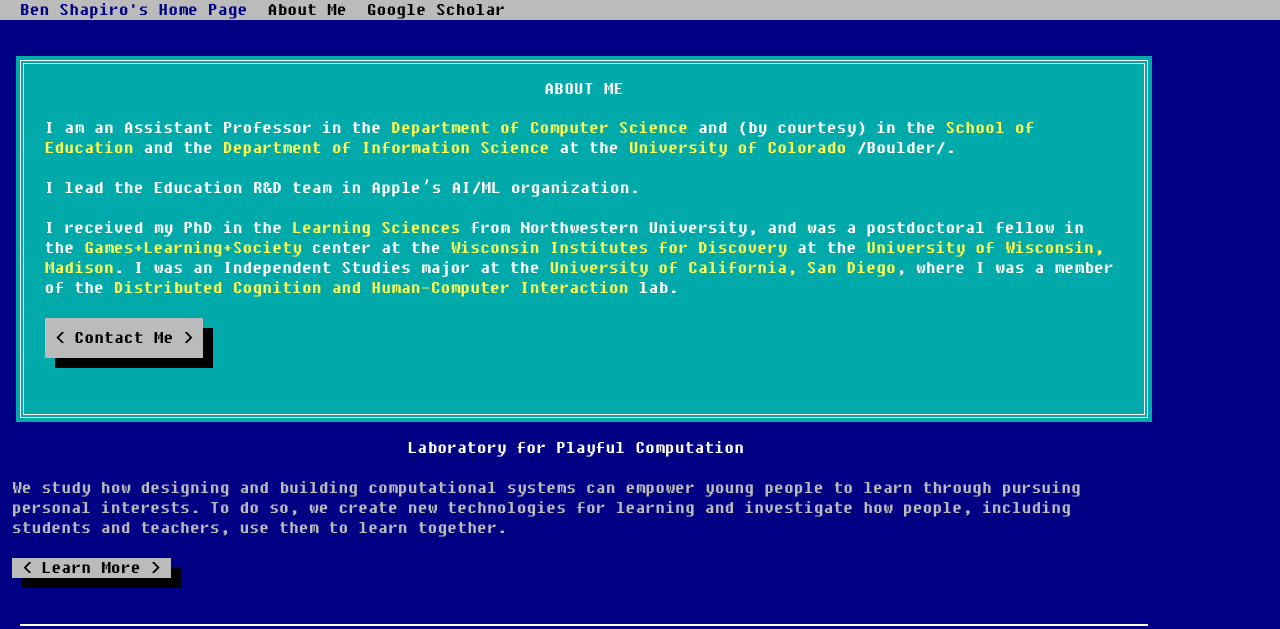
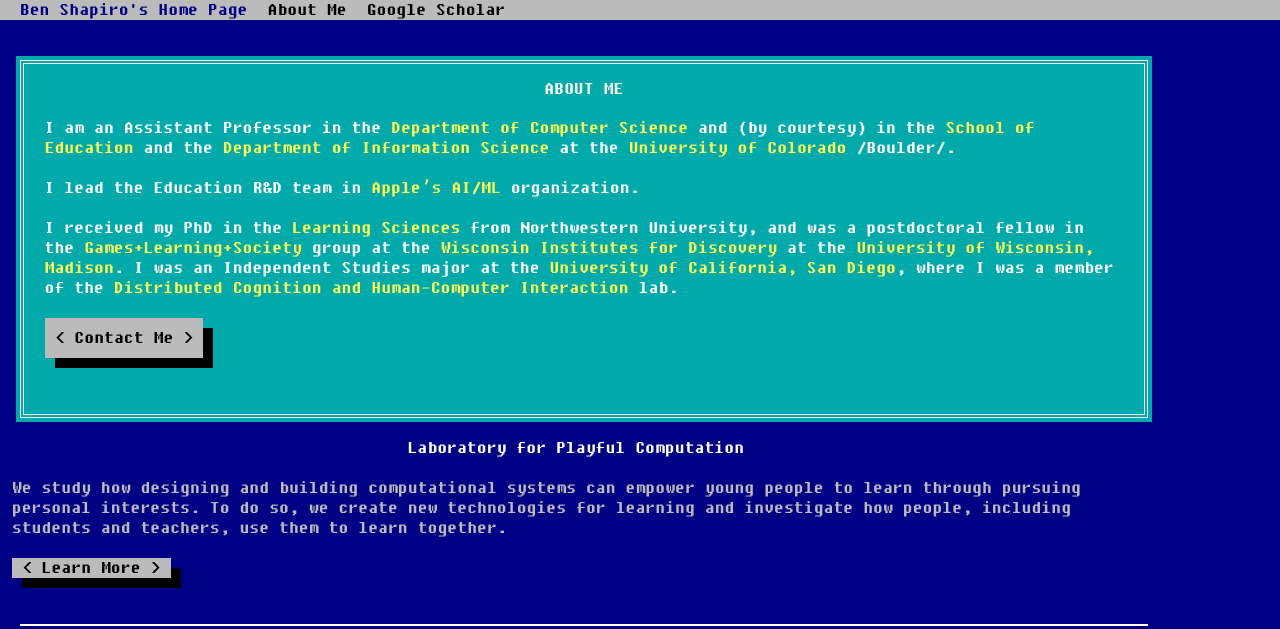
Before and after one commit to bennytheshap/personal_web, a Jekyll site: the page built from index.md, in a window 1280 px wide, cut to the strip 0-629 px from the top of the page. Built offline with Jekyll 4.4.1, drawn with Linux system fonts in a browser that asks for light colours.

Commit message:
updated GLS link

```diff
--- a/index.md
+++ b/index.md
@@ -9,9 +9,9 @@ big_box_button_label: Contact Me
 big_box_content: |
   I am an Assistant Professor in the [Department of Computer Science](http://www.colorado.edu/cs/) and (by courtesy) in the [School of Education](http://www.colorado.edu/education/) and the [Department of Information Science](http://www.colorado.edu/cmci/academics/information-science) at the [University of Colorado *Boulder*](http://colorado.edu/).
 
-  I lead the Education R&D team in Apple's AI/ML organization.
+  I lead the Education R&D team in [Apple's AI/ML](https://machinelearning.apple.com) organization.
 
-  I received my PhD in the [Learning Sciences](http://www.sesp.northwestern.edu/learning-sciences) from Northwestern University, and was a postdoctoral fellow in the [Games+Learning+Society](http://gameslearningsociety.org/) center at the [Wisconsin Institutes for Discovery](http://wid.wisc.edu/) at the [University of Wisconsin, Madison](http://wisc.edu/). I was an Independent Studies major at the [University of California, San Diego](http://ucsd.edu/), where I was a member of the [Distributed Cognition and Human-Computer Interaction](http://hci.ucsd.edu/) lab.
+  I received my PhD in the [Learning Sciences](http://www.sesp.northwestern.edu/learning-sciences) from Northwestern University, and was a postdoctoral fellow in the [Games+Learning+Society](https://madison.com/ct/news/local/departure-of-uw-scholars-spells-the-end-for-influential-video-gaming-research-group/article_bca79e1e-7f1f-5542-84d5-5b9178444c70.html) group at the [Wisconsin Institutes for Discovery](http://wid.wisc.edu/) at the [University of Wisconsin, Madison](http://wisc.edu/). I was an Independent Studies major at the [University of California, San Diego](http://ucsd.edu/), where I was a member of the [Distributed Cognition and Human-Computer Interaction](http://hci.ucsd.edu/) lab.
 
 
 column1_heading:  Laboratory for Playful Computation
```
